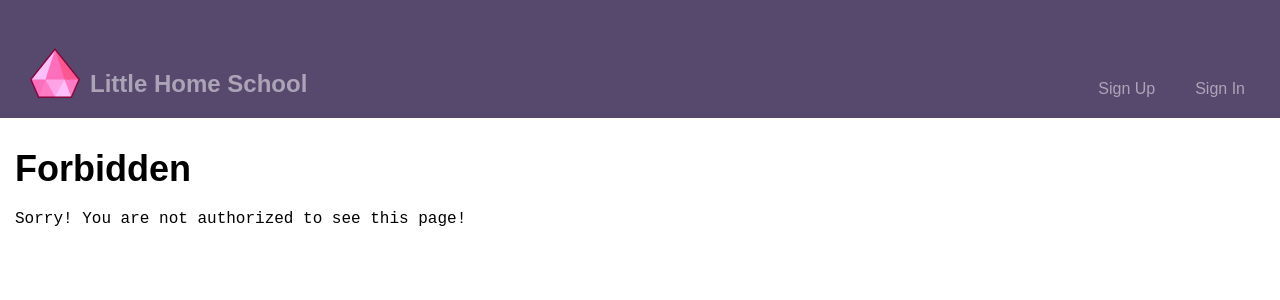
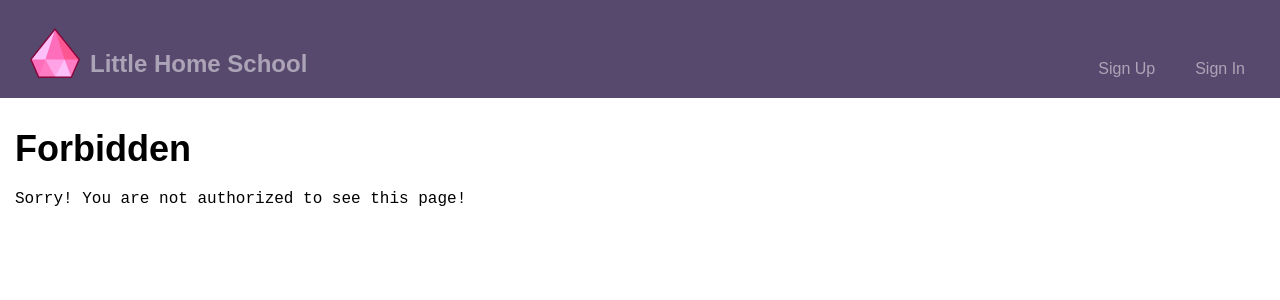
Before and after one commit to Jgobeille/School-Database-App, a React app in the folder client/: page /forbidden in a window 1280 px wide. Shown: the top 300 px of the page. Built offline with nearby package versions, Linux system fonts and the light colour scheme.

Commit message:
changed top padding of header class to 0

```diff
--- a/client/src/styles/global.css
+++ b/client/src/styles/global.css
@@ -208,7 +208,7 @@ body {
 /* line 13, ../sass/global.sass */
 .header {
   background: #57496e;
-  padding: 20px 0;
+  padding: 0 0 20px 0;
   margin-bottom: 30px;
 }
 /* line 17, ../sass/global.sass */
```
